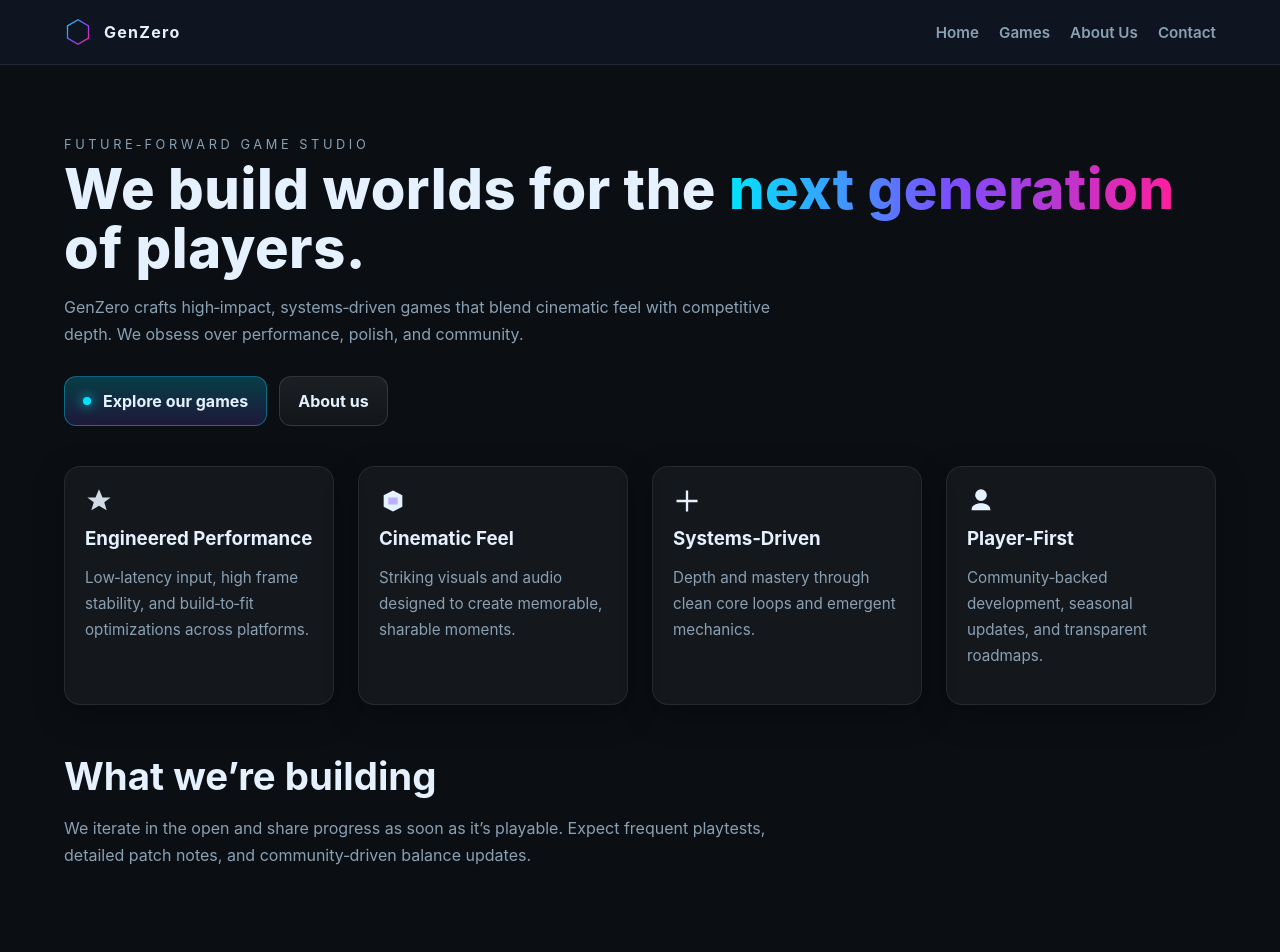
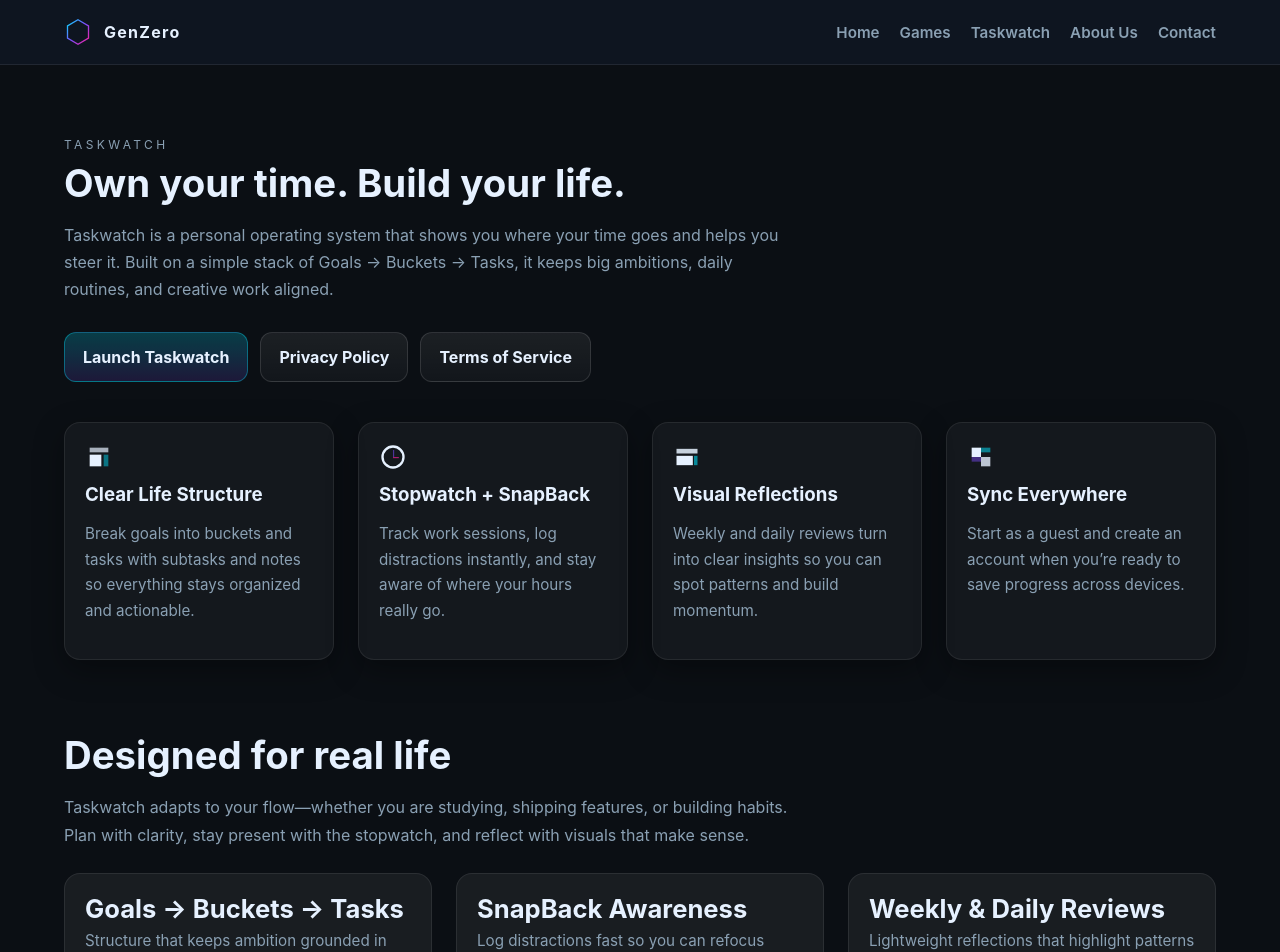
Before and after one commit to nchang2114/GenZero, a React (Vite) app: page /taskwatch in a window 1280 px wide. Shown: the top 952 px of the page. Built offline with nearby package versions, Linux system fonts and the light colour scheme.

Commit message:
NEW TASKWATCH PAGE

```diff
--- a/src/App.tsx
+++ b/src/App.tsx
@@ -8,6 +8,9 @@ import Privacy from './pages/Privacy'
 import Terms from './pages/Terms'
 import Press from './pages/Press'
 import Brand from './pages/Brand'
+import Taskwatch from './pages/Taskwatch'
+import TaskwatchPrivacy from './pages/TaskwatchPrivacy'
+import TaskwatchTerms from './pages/TaskwatchTerms'
 
 function App() {
   const [menuOpen, setMenuOpen] = useState(false)
@@ -52,6 +55,7 @@ function App() {
           <nav id="primary-nav" className={`nav-links ${menuOpen ? 'open' : ''}`} aria-label="Primary" onClick={() => setMenuOpen(false)}>
             <Link to="/">Home</Link>
             <Link to="/games">Games</Link>
+            <Link to="/taskwatch">Taskwatch</Link>
             <Link to="/about">About Us</Link>
             <Link to="/contact">Contact</Link>
           </nav>
@@ -73,6 +77,9 @@ function App() {
         <Route path="/contact" element={<Contact />} />
         <Route path="/privacy" element={<Privacy />} />
         <Route path="/terms" element={<Terms />} />
+        <Route path="/taskwatch" element={<Taskwatch />} />
+        <Route path="/taskwatch/privacy" element={<TaskwatchPrivacy />} />
+        <Route path="/taskwatch/terms" element={<TaskwatchTerms />} />
         <Route path="/press" element={<Press />} />
         <Route path="/brand" element={<Brand />} />
         <Route path="*" element={<Home />} />
--- /dev/null
+++ b/src/pages/Taskwatch.tsx
@@ -0,0 +1,88 @@
+import { useEffect, useRef } from 'react'
+import { Link } from 'react-router-dom'
+import Footer from '../components/Footer'
+
+export default function Taskwatch() {
+  const sectionsRef = useRef<HTMLElement[]>([])
+  const addRef = (el: HTMLElement | null) => { if (el) sectionsRef.current.push(el) }
+
+  useEffect(() => { document.title = 'Taskwatch — GenZero' }, [])
+
+  useEffect(() => {
+    const io = new IntersectionObserver((entries) => {
+      entries.forEach((entry) => entry.isIntersecting && entry.target.classList.add('show'))
+    }, { threshold: 0.12 })
+    sectionsRef.current.forEach((el) => el && io.observe(el))
+    return () => io.disconnect()
+  }, [])
+
+  return (
+    <>
+      <main className="page">
+        <div className="container">
+          <div className="reveal" ref={addRef as any}>
+            <div className="section-kicker">Taskwatch</div>
+            <h1 className="section-title">Own your time. Build your life.</h1>
+            <p className="muted">
+              Taskwatch is a personal operating system that shows you where your time goes and helps you steer it. Built on
+              a simple stack of Goals → Buckets → Tasks, it keeps big ambitions, daily routines, and creative work aligned.
+            </p>
+            <div className="hero-ctas">
+              <a className="btn primary" href="https://nc-taskwatch.vercel.app" target="_blank" rel="noreferrer">
+                Launch Taskwatch
+              </a>
+              <Link className="btn" to="/taskwatch/privacy">Privacy Policy</Link>
+              <Link className="btn" to="/taskwatch/terms">Terms of Service</Link>
+            </div>
+          </div>
+
+          <div className="grid">
+            <article className="card reveal" ref={addRef as any}>
+              <svg className="icon" viewBox="0 0 24 24" aria-hidden><path fill="currentColor" d="M4 4h16v4H4z" opacity=".7"/><path fill="currentColor" d="M4 10h10v10H4z"/><path fill="#00e5ff" d="M16 10h4v10h-4z" opacity=".45"/></svg>
+              <h3>Clear Life Structure</h3>
+              <p className="meta">Break goals into buckets and tasks with subtasks and notes so everything stays organized and actionable.</p>
+            </article>
+            <article className="card reveal" ref={addRef as any}>
+              <svg className="icon" viewBox="0 0 24 24" aria-hidden><path fill="currentColor" d="M12 2a10 10 0 1010 10A10.011 10.011 0 0012 2zm0 2a8 8 0 11-8 8 8 8 0 018-8z"/><path fill="#7c4dff" d="M12 6h1v6h-1z" opacity=".55"/><path fill="#ff1e9c" d="M12 12h5v1h-5z" opacity=".65"/></svg>
+              <h3>Stopwatch + SnapBack</h3>
+              <p className="meta">Track work sessions, log distractions instantly, and stay aware of where your hours really go.</p>
+            </article>
+            <article className="card reveal" ref={addRef as any}>
+              <svg className="icon" viewBox="0 0 24 24" aria-hidden><path fill="currentColor" d="M3 5h18v4H3z" opacity=".85"/><path fill="currentColor" d="M3 11h14v8H3z"/><path fill="#00e5ff" d="M18 11h3v8h-3z" opacity=".55"/></svg>
+              <h3>Visual Reflections</h3>
+              <p className="meta">Weekly and daily reviews turn into clear insights so you can spot patterns and build momentum.</p>
+            </article>
+            <article className="card reveal" ref={addRef as any}>
+              <svg className="icon" viewBox="0 0 24 24" aria-hidden><path fill="currentColor" d="M4 4h8v8H4z"/><path fill="currentColor" d="M12 12h8v8h-8z" opacity=".8"/><path fill="#00e5ff" d="M12 4h8v4h-8z" opacity=".5"/><path fill="#7c4dff" d="M4 12h8v4H4z" opacity=".45"/></svg>
+              <h3>Sync Everywhere</h3>
+              <p className="meta">Start as a guest and create an account when you’re ready to save progress across devices.</p>
+            </article>
+          </div>
+
+          <section className="reveal" ref={addRef as any}>
+            <h2 className="section-title">Designed for real life</h2>
+            <p className="muted">
+              Taskwatch adapts to your flow—whether you are studying, shipping features, or building habits. Plan with
+              clarity, stay present with the stopwatch, and reflect with visuals that make sense.
+            </p>
+            <div className="stats">
+              <div className="stat reveal" ref={addRef as any}>
+                <strong>Goals → Buckets → Tasks</strong>
+                <span className="muted">Structure that keeps ambition grounded in everyday action.</span>
+              </div>
+              <div className="stat reveal" ref={addRef as any}>
+                <strong>SnapBack Awareness</strong>
+                <span className="muted">Log distractions fast so you can refocus without losing the thread.</span>
+              </div>
+              <div className="stat reveal" ref={addRef as any}>
+                <strong>Weekly & Daily Reviews</strong>
+                <span className="muted">Lightweight reflections that highlight patterns and progress.</span>
+              </div>
+            </div>
+          </section>
+        </div>
+        <Footer />
+      </main>
+    </>
+  )
+}
--- /dev/null
+++ b/src/pages/TaskwatchPrivacy.tsx
@@ -0,0 +1,43 @@
+import { useEffect } from 'react'
+import { Link } from 'react-router-dom'
+import Footer from '../components/Footer'
+
+export default function TaskwatchPrivacy() {
+  useEffect(() => { document.title = 'Taskwatch Privacy Policy — GenZero' }, [])
+
+  return (
+    <>
+      <main className="page">
+        <div className="container">
+          <div className="section-kicker">Taskwatch</div>
+          <h1 className="section-title">Privacy Policy</h1>
+          <p className="muted">Last updated: February 2025</p>
+          <div className="hero-ctas" style={{marginTop: 'var(--space-4)'}}>
+            <Link className="btn" to="/taskwatch">Back to Taskwatch</Link>
+          </div>
+          <div className="spacer-40" />
+
+          <p className="muted">
+            This brief notice covers how Taskwatch will handle data while we finalize the full policy. We prioritize clear
+            consent, minimal collection, and portability so you stay in control of your information.
+          </p>
+
+          <h3>What to expect</h3>
+          <ul>
+            <li>We collect only what’s needed to run your account, sync entries, and improve stability.</li>
+            <li>You can use Taskwatch as a guest; accounts enable cloud sync across devices.</li>
+            <li>Metrics and diagnostics are aggregated whenever possible to reduce personal identifiers.</li>
+            <li>We honor deletion requests and will offer export tools so you can take your data with you.</li>
+            <li>Questions? <Link to="/contact">Contact us</Link> and we’ll get back quickly.</li>
+          </ul>
+
+          <p className="muted">
+            A detailed Taskwatch privacy policy with region-specific rights and data retention details is on the way.
+            Until then, the principles above guide how we operate.
+          </p>
+        </div>
+        <Footer />
+      </main>
+    </>
+  )
+}
--- /dev/null
+++ b/src/pages/TaskwatchTerms.tsx
@@ -0,0 +1,43 @@
+import { useEffect } from 'react'
+import { Link } from 'react-router-dom'
+import Footer from '../components/Footer'
+
+export default function TaskwatchTerms() {
+  useEffect(() => { document.title = 'Taskwatch Terms of Service — GenZero' }, [])
+
+  return (
+    <>
+      <main className="page">
+        <div className="container">
+          <div className="section-kicker">Taskwatch</div>
+          <h1 className="section-title">Terms of Service</h1>
+          <p className="muted">Last updated: February 2025</p>
+          <div className="hero-ctas" style={{marginTop: 'var(--space-4)'}}>
+            <Link className="btn" to="/taskwatch">Back to Taskwatch</Link>
+          </div>
+          <div className="spacer-40" />
+
+          <p className="muted">
+            These Taskwatch terms outline how you can use the app while we publish the full agreement. By accessing
+            Taskwatch you agree to respectful use, no abuse of the platform, and adherence to applicable laws.
+          </p>
+
+          <h3>Core points</h3>
+          <ul>
+            <li>Taskwatch is provided “as is” while we evolve the product; availability may change.</li>
+            <li>Accounts are for individual use; keep credentials secure and do not share unauthorized access.</li>
+            <li>Please avoid harmful behavior, including spam, exploits, or misuse of data that isn’t yours.</li>
+            <li>We may update features and these terms; we’ll signal material changes in the app.</li>
+            <li>Need help or see an issue? <Link to="/contact">Contact us</Link> so we can address it.</li>
+          </ul>
+
+          <p className="muted">
+            A comprehensive Taskwatch Terms of Service with full definitions, dispute language, and region-specific
+            details will be added soon. These interim points keep expectations clear while we finalize the legal text.
+          </p>
+        </div>
+        <Footer />
+      </main>
+    </>
+  )
+}
```
Also changed, not shown: 1 other file (tests, documents, lock files or other folders).
